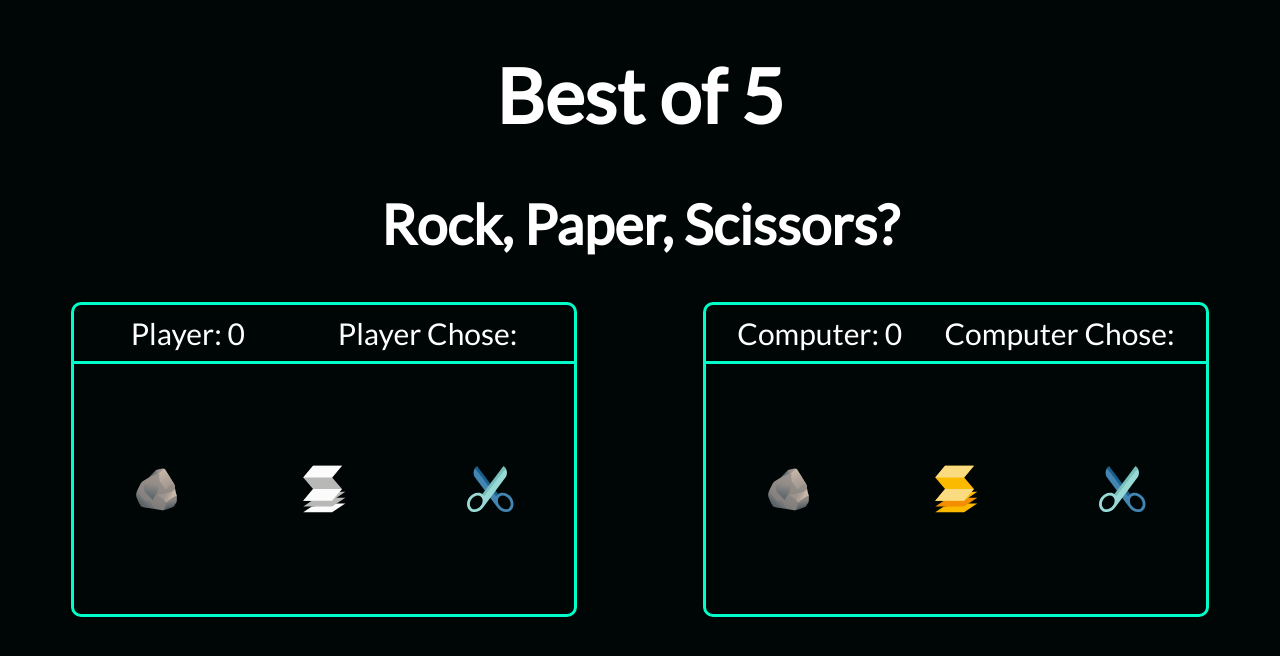
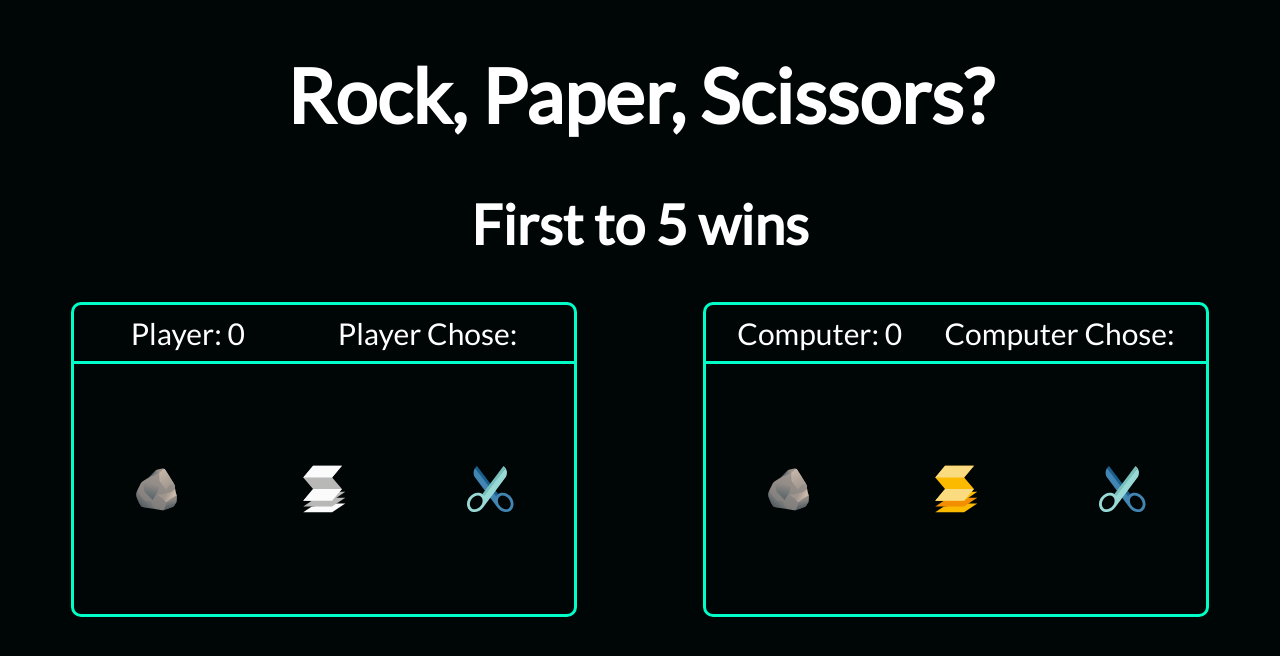
Before and after one commit to JamesReich/rock-paper-scissors, a plain HTML site: page index.html in a window 1280 px wide. Drawn offline with Linux system fonts and the light colour scheme.

Commit message:
Update index.html

```diff
--- a/index.html
+++ b/index.html
@@ -17,9 +17,9 @@
 <body>
 
     <main>
+        <h1>Rock, Paper, Scissors?</h1>
+        <h2>First to 5 wins</h2>
 
-        <h1>Best of 5</h1>
-        <h2>Rock, Paper, Scissors?</h2>
 
         <div class="game-board">
             <div class="human">
```
